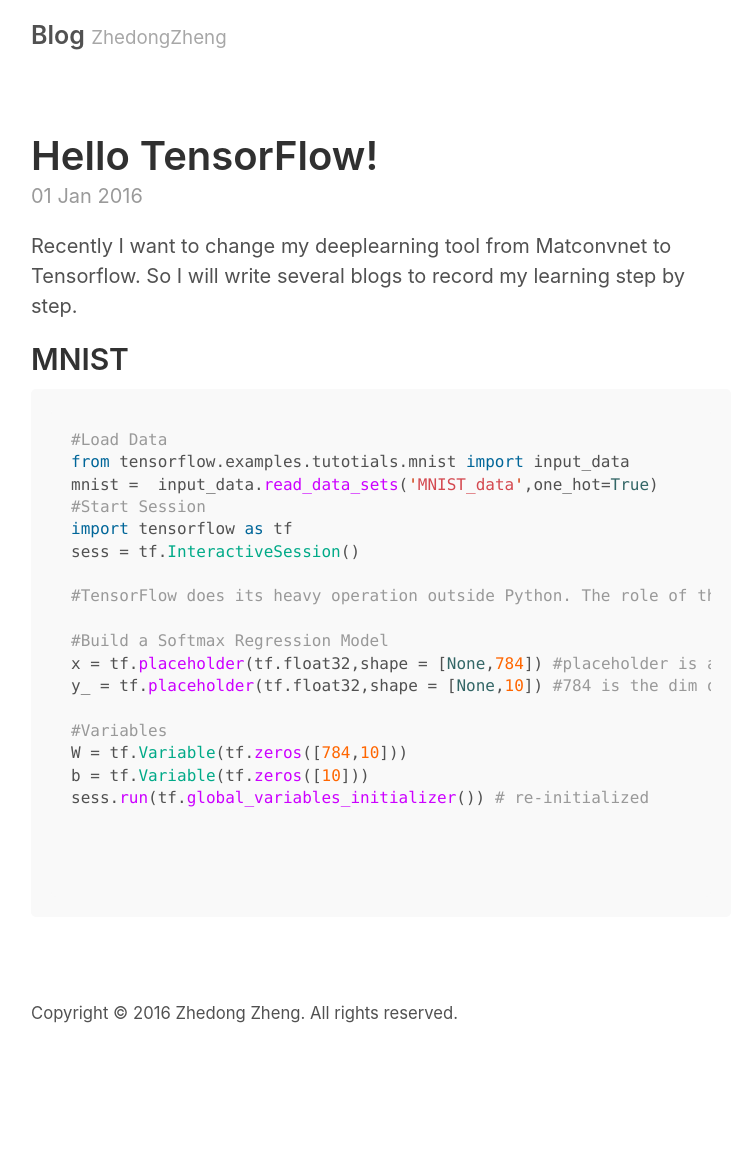
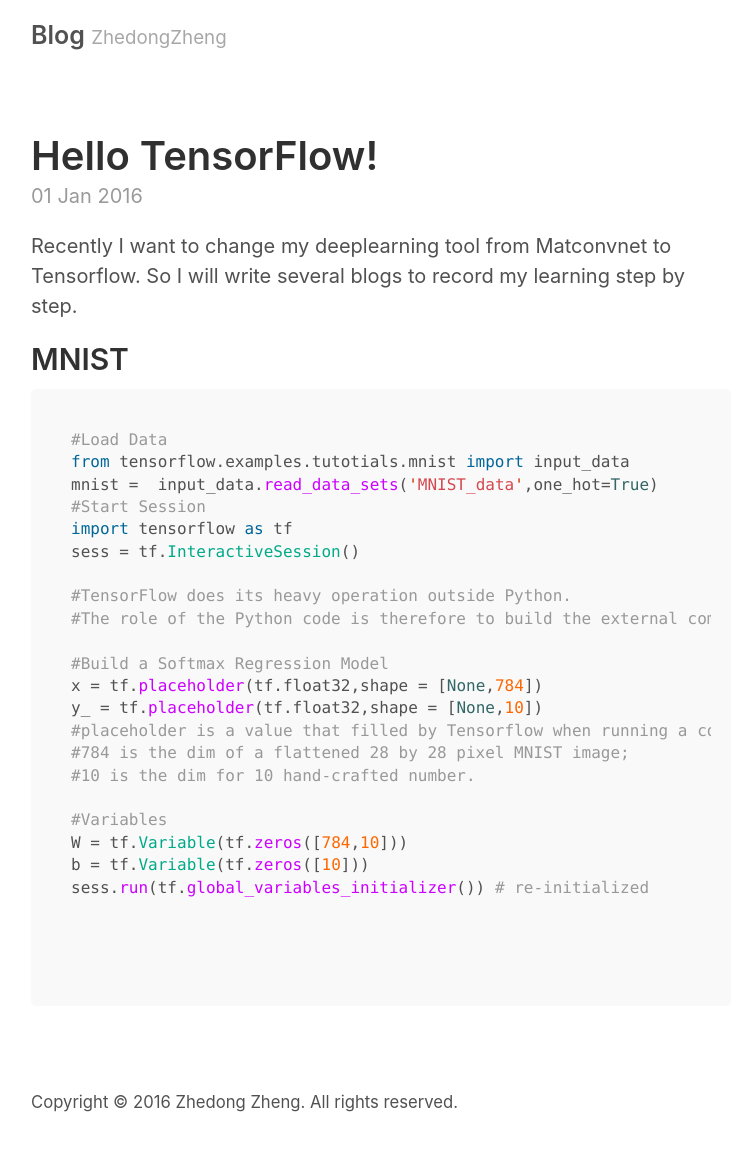
Before and after one commit to layumi/Zhedong-Zheng-blog, a Jekyll site: the page built from _posts/2016-01-01-Hello-World.md, in a window 1280 px wide. Shown: the whole page, without its empty margins (259-1001 px from the left). Built offline with Jekyll 4.4.1, drawn with Linux system fonts in a browser that asks for light colours; before the commit the page ends 1067 px from its top, so only the background shows below that.

Commit message:
add blog

```diff
--- a/_posts/2016-01-01-Hello-World.md
+++ b/_posts/2016-01-01-Hello-World.md
@@ -15,11 +15,15 @@ mnist =  input_data.read_data_sets('MNIST_data',one_hot=True)
 import tensorflow as tf
 sess = tf.InteractiveSession()
 
-#TensorFlow does its heavy operation outside Python. The role of the Python code is therefore to build the external compuation graph.
+#TensorFlow does its heavy operation outside Python.
+#The role of the Python code is therefore to build the external compuation graph.
 
 #Build a Softmax Regression Model
-x = tf.placeholder(tf.float32,shape = [None,784]) #placeholder is a value that filled by Tensorflow when running a computation.
-y_ = tf.placeholder(tf.float32,shape = [None,10]) #784 is the dim of a flattened 28 by 28 pixel MNIST image; 10 is the dim for 10 hand-crafted number.
+x = tf.placeholder(tf.float32,shape = [None,784])
+y_ = tf.placeholder(tf.float32,shape = [None,10])
+#placeholder is a value that filled by Tensorflow when running a computation.
+#784 is the dim of a flattened 28 by 28 pixel MNIST image;
+#10 is the dim for 10 hand-crafted number.
 
 #Variables
 W = tf.Variable(tf.zeros([784,10]))
```
Also changed, not shown: 1 other file.
